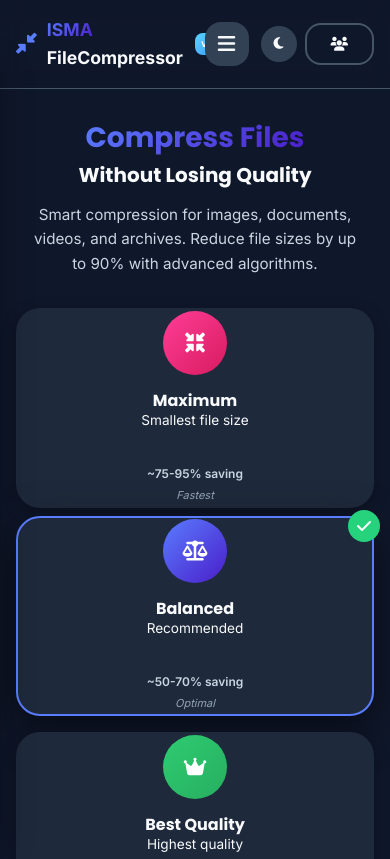
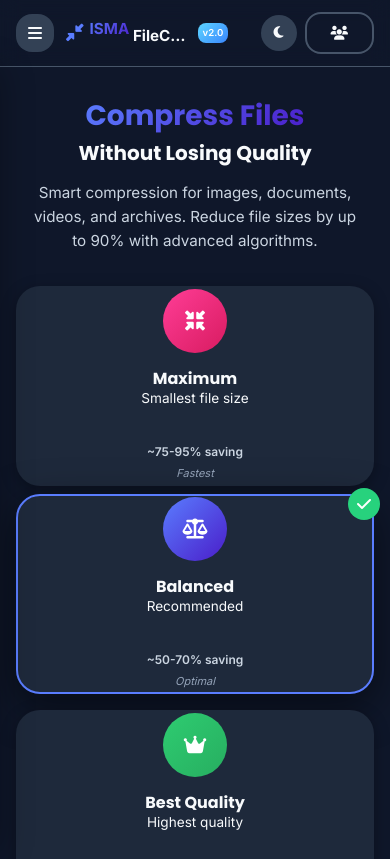
Before and after one commit to MEDBAR33/ISMAFileCompressor, a plain HTML site: page public/index.html in a window 390 px wide. Shown: the top 859 px of the page. Drawn offline with Linux system fonts and the light colour scheme.

Commit message:
Version 2.2.1 final edition

```diff
--- a/public/css/responsive.css
+++ b/public/css/responsive.css
@@ -34,27 +34,68 @@ img, video, iframe {
     }
 
     /* Navigation */
+    .navbar {
+        padding: 12px 0;
+    }
+
     .navbar .container {
-        flex-wrap: wrap;
-        gap: 12px;
+        flex-wrap: nowrap;
+        gap: 8px;
+        justify-content: space-between;
+        align-items: center;
     }
 
     .nav-brand {
-        flex: 1;
+        flex: 1 1 auto;
         min-width: 0;
+        display: flex;
+        align-items: center;
+        gap: 6px;
+        overflow: hidden;
+        order: 1;
     }
 
     .logo {
-        font-size: 1.1rem;
+        font-size: 0.95rem;
+        white-space: nowrap;
+        overflow: hidden;
+        text-overflow: ellipsis;
+        flex-shrink: 1;
+        display: flex;
+        align-items: center;
+        gap: 6px;
+    }
+
+    .logo span {
+        display: inline-block;
+        max-width: 100px;
+        overflow: hidden;
+        text-overflow: ellipsis;
     }
 
     .logo i {
-        font-size: 1.3rem;
+        font-size: 1.1rem;
+        flex-shrink: 0;
     }
 
     .version-badge {
-        font-size: 0.65rem;
-        padding: 3px 6px;
+        font-size: 0.6rem;
+        padding: 2px 5px;
+        white-space: nowrap;
+        flex-shrink: 0;
+        margin-left: 2px;
+        display: inline-block;
+    }
+
+    .mobile-menu-toggle {
+        order: 0;
+        margin-right: 4px;
+    }
+
+    .nav-actions {
+        flex-shrink: 0;
+        gap: 6px;
+        order: 2;
     }
 
     .nav-menu {
@@ -87,16 +128,20 @@ img, video, iframe {
         display: flex;
         align-items: center;
         justify-content: center;
-        width: 44px;
-        height: 44px;
+        width: 38px;
+        height: 38px;
+        min-width: 38px;
+        max-width: 38px;
         background: var(--bg-tertiary);
         border: none;
         border-radius: var(--radius-md);
         color: var(--text-primary);
-        font-size: 1.25rem;
+        font-size: 1rem;
         cursor: pointer;
         transition: var(--transition);
         z-index: 1001;
+        flex-shrink: 0;
+        padding: 0;
     }
 
     .mobile-menu-toggle:hover {
@@ -123,6 +168,8 @@ img, video, iframe {
     .theme-toggle {
         width: 36px;
         height: 36px;
+        min-width: 36px;
+        flex-shrink: 0;
     }
 
     /* Typography */
@@ -475,6 +522,32 @@ img, video, iframe {
     }
 }
 
+/* ===== VERY SMALL SCREENS (320px - 360px) ===== */
+@media (max-width: 360px) {
+    .logo span {
+        max-width: 75px;
+    }
+
+    .version-badge {
+        font-size: 0.55rem;
+        padding: 2px 4px;
+    }
+
+    .mobile-menu-toggle {
+        width: 36px;
+        height: 36px;
+        min-width: 36px;
+        max-width: 36px;
+        font-size: 0.9rem;
+    }
+
+    .theme-toggle {
+        width: 32px;
+        height: 32px;
+        min-width: 32px;
+    }
+}
+
 /* ===== TABLETS (481px - 768px) ===== */
 @media (min-width: 481px) and (max-width: 768px) {
     .mobile-menu-toggle {
```
